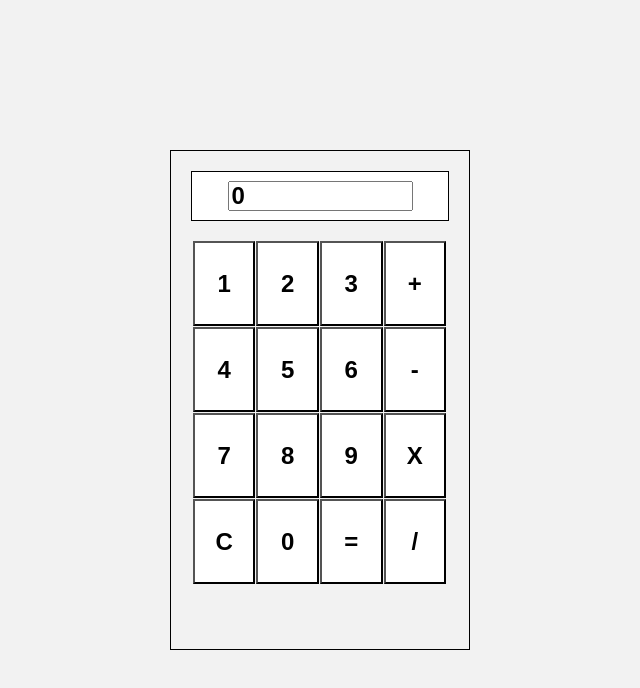
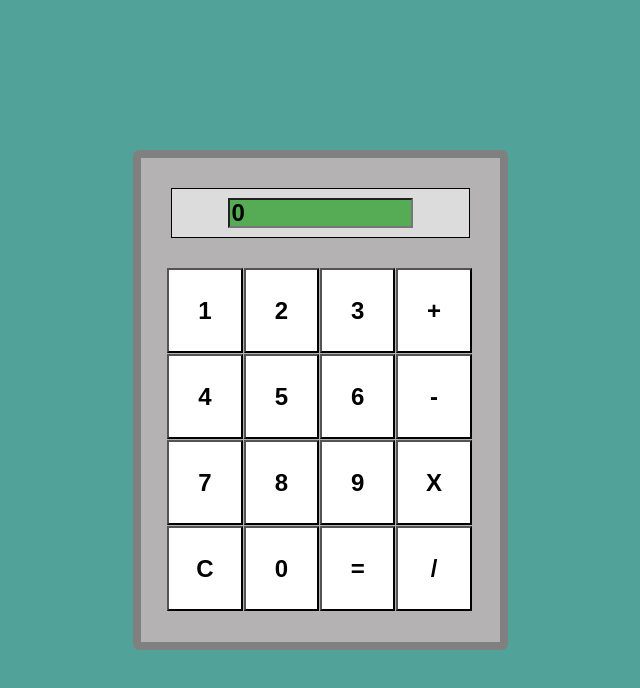
Before and after one commit to PhillJules/odin_calculator, a plain HTML site: page index.html in a window 1280 px wide. Shown: the whole page, without its empty margins (320-960 px from the left). Drawn offline with Linux system fonts and the light colour scheme.

Commit message:
background and calculator styled
chose a color for the calculator and the background. Will edit the buttons
and then add a few more features to the calculator, such as decimal points

```diff
--- a/calc.css
+++ b/calc.css
@@ -6,7 +6,7 @@ html, body{
   padding: 0;
   height: 100vh;
   width: 100vw;
-  background-color: #f2f2f2;
+  background-color: #51a39a;
   font-family: 'Roboto', sans-serif;
 }
 #calc-container {
@@ -16,9 +16,12 @@ html, body{
   height: 100%;
 }
 #calc-body {
-  border: 1px solid black;
-  width: 300px;
+  border: 8px solid gray;
+  border-radius: 6px;
+  width: 375px;
   height: 500px;
+  /* background-image: url(./assets/calcbdy.jpeg); */
+  background-color: #b4b2b2;
 }
 
 #calc-display {
@@ -28,8 +31,8 @@ html, body{
   align-items: center;
   font-size: 2rem;
   font-weight: bold;
-  background-color: #fff;
-  margin: 20px;
+  background-color: gainsboro;
+  margin: 30px;
   height: 50px;
 }
 
@@ -56,4 +59,5 @@ button {
   width: 185px;
   font-size: 1.5rem;
   font-weight: 600;
+  background-color: rgb(85, 172, 85);
 }
```
Also changed, not shown: assets/calculatorbg.jpeg (added).
